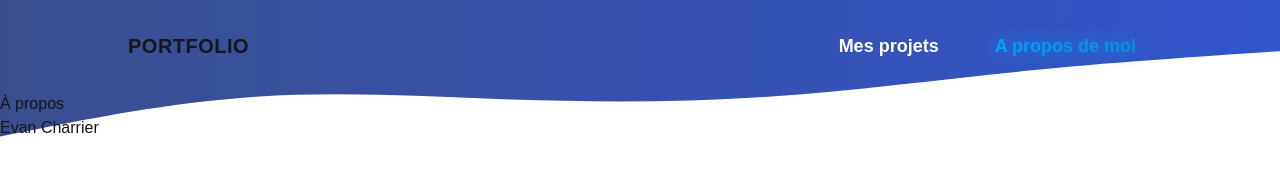
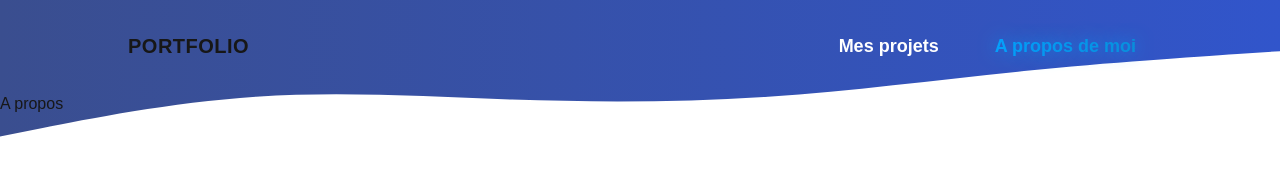
Before and after one commit to evanchr/Portfolio, a Next.js app: page /about in a window 1280 px wide. Shown: the top 190 px of the page. Built offline with nearby package versions, Linux system fonts and the light colour scheme.

Commit message:
Revert "test linkedin badge"
This reverts commit a7a86ff9c68594c9c2e0850051d34817d4f33cdb.

```diff
--- a/src/app/about/page.tsx
+++ b/src/app/about/page.tsx
@@ -1,35 +1,3 @@
-"use client";
-
-import Link from "next/link";
-import Script from "next/script";
-
-export default function AboutPage() {
-  return (
-    <div>
-      <h1>À propos</h1>
-
-      <Script
-        src="https://platform.linkedin.com/badges/js/profile.js"
-        strategy="lazyOnload"
-        onLoad={() => console.log("LinkedIn Badge script loaded successfully.")}
-      />
-
-      <div
-        className="badge-base LI-profile-badge"
-        data-locale="fr_FR"
-        data-size="large"
-        data-theme="dark"
-        data-type="HORIZONTAL"
-        data-vanity="evancharrier"
-        data-version="v1"
-      >
-        <Link
-          className="badge-base__link LI-simple-link"
-          href="https://fr.linkedin.com/in/evancharrier?trk=profile-badge"
-        >
-          Evan Charrier
-        </Link>
-      </div>
-    </div>
-  );
+export default function AboutPage () {
+    return <h1>A propos</h1>
 }
```
